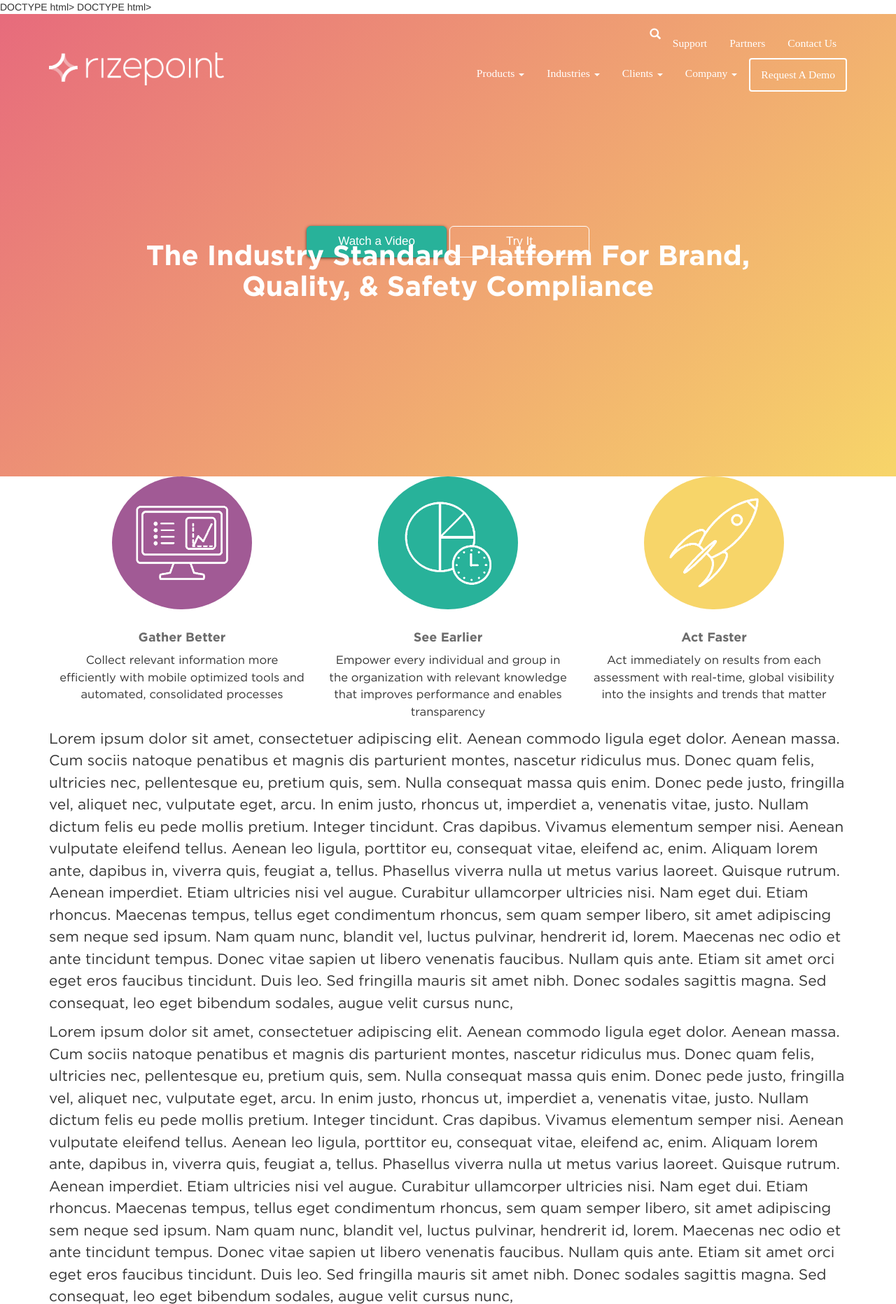
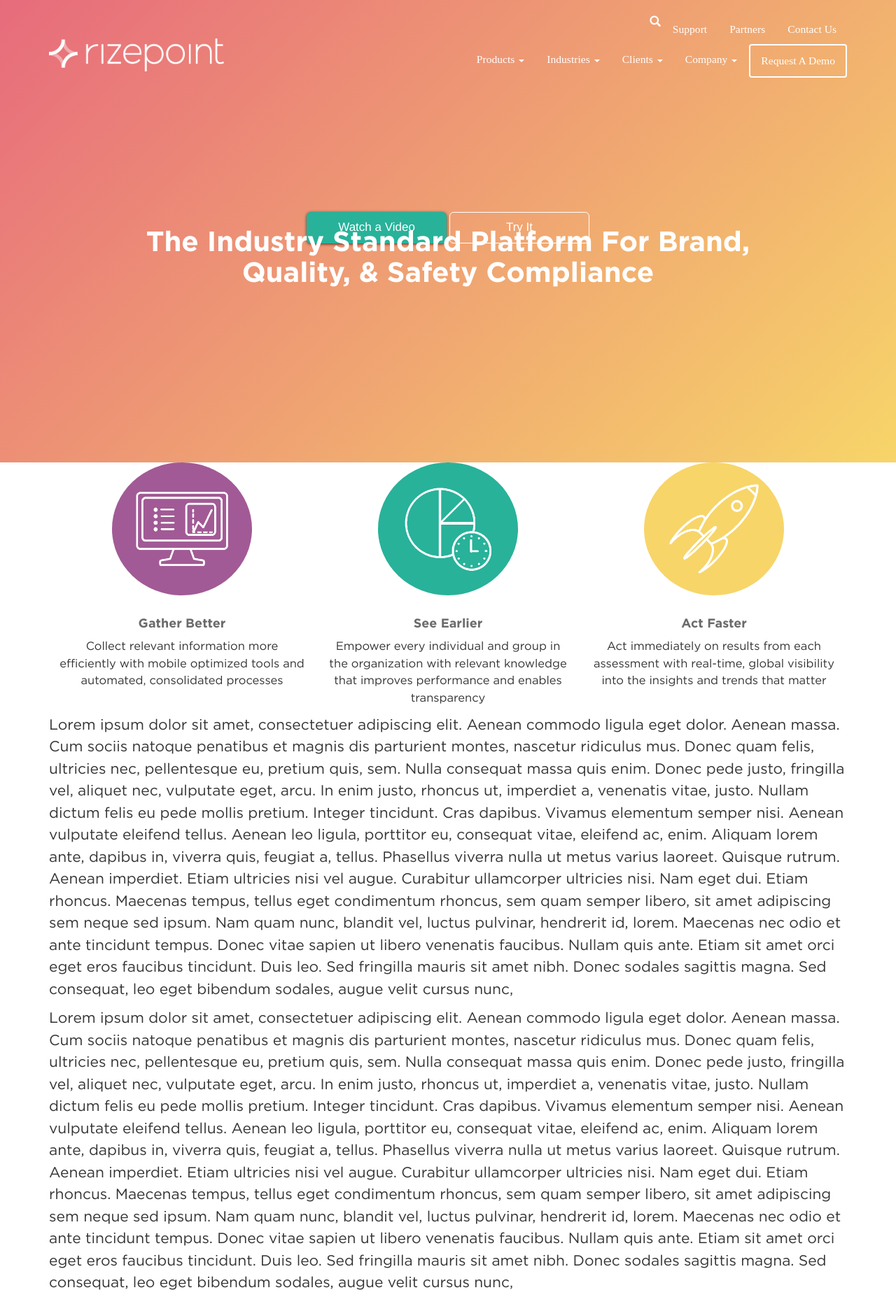
Before and after one commit to harley-travis/tribunal, a WordPress theme: template index.php in a window 1280 px wide. Shown: the top 1864 px of the page at 70% size. Run offline with PHP 8.4 and a stand-in for WordPress, Linux system fonts and the light colour scheme; the site name, menu and one post (Sample post) are stand-ins, and other content is empty.

Commit message:
header was repeating information. fixed.

```diff
--- a/header.php
+++ b/header.php
@@ -1,31 +1,4 @@
-DOCTYPE html>
-<!--[if IE 7]>
-<html class="ie ie7" <?php language_attributes(); ?>>
-<![endif]-->
-<!--[if IE 8]>
-<html class="ie ie8" <?php language_attributes(); ?>>
-<![endif]-->
-<!--[if !(IE 7) & !(IE 8)]><!-->
-<html <?php language_attributes(); ?>>
-<!--<![endif]-->DOCTYPE html>
-<!--[if IE 7]>
-<html class="ie ie7" <?php language_attributes(); ?>>
-<![endif]-->
-<!--[if IE 8]>
-<html class="ie ie8" <?php language_attributes(); ?>>
-<![endif]-->
-<!--[if !(IE 7) & !(IE 8)]><!-->
-<html <?php language_attributes(); ?>>
-<!--<![endif]--><!DOCTYPE html>
-<!--[if IE 7]>
-<html class="ie ie7" <?php language_attributes(); ?>>
-<![endif]-->
-<!--[if IE 8]>
-<html class="ie ie8" <?php language_attributes(); ?>>
-<![endif]-->
-<!--[if !(IE 7) & !(IE 8)]><!-->
-<html <?php language_attributes(); ?>>
-<!--<![endif]--><!DOCTYPE html>
+<!DOCTYPE html>
 <!--[if IE 7]>
 <html class="ie ie7" <?php language_attributes(); ?>>
 <![endif]-->
@@ -35,68 +8,6 @@
 <!--[if !(IE 7) & !(IE 8)]><!-->
 <html <?php language_attributes(); ?>>
 <!--<![endif]-->
-<head><!DOCTYPE html>
-<!--[if IE 7]>
-<html class="ie ie7" <?php language_attributes(); ?>>
-<![endif]-->
-<!--[if IE 8]>
-<html class="ie ie8" <?php language_attributes(); ?>>
-<![endif]-->
-<!--[if !(IE 7) & !(IE 8)]><!-->
-<html <?php language_attributes(); ?>>
-<!--<![endif]-->
-<head><!DOCTYPE html>
-<!--[if IE 7]>
-<html class="ie ie7" <?php language_attributes(); ?>>
-<![endif]-->
-<!--[if IE 8]>
-<html class="ie ie8" <?php language_attributes(); ?>>
-<![endif]-->
-<!--[if !(IE 7) & !(IE 8)]><!-->
-<html <?php language_attributes(); ?>>
-<!--<![endif]-->
-<head><!DOCTYPE html>
-<!--[if IE 7]>
-<html class="ie ie7" <?php language_attributes(); ?>>
-<![endif]-->
-<!--[if IE 8]>
-<html class="ie ie8" <?php language_attributes(); ?>>
-<![endif]-->
-<!--[if !(IE 7) & !(IE 8)]><!-->
-<html <?php language_attributes(); ?>>
-<!--<![endif]-->
-<head><!DOCTYPE html>
-<!--[if IE 7]>
-<html class="ie ie7" <?php language_attributes(); ?>>
-<![endif]-->
-<!--[if IE 8]>
-<html class="ie ie8" <?php language_attributes(); ?>>
-<![endif]-->
-<!--[if !(IE 7) & !(IE 8)]><!-->
-<html <?php language_attributes(); ?>>
-<!--<![endif]-->
-<head><!DOCTYPE html>
-<!--[if IE 7]>
-<html class="ie ie7" <?php language_attributes(); ?>>
-<![endif]-->
-<!--[if IE 8]>
-<html class="ie ie8" <?php language_attributes(); ?>>
-<![endif]-->
-<!--[if !(IE 7) & !(IE 8)]><!-->
-<html <?php language_attributes(); ?>>
-<!--<![endif]-->
-<head><!DOCTYPE html>
-<!--[if IE 7]>
-<html class="ie ie7" <?php language_attributes(); ?>>
-<![endif]-->
-<!--[if IE 8]>
-<html class="ie ie8" <?php language_attributes(); ?>>
-<![endif]-->
-<!--[if !(IE 7) & !(IE 8)]><!-->
-<html <?php language_attributes(); ?>>
-<!--<![endif]-->
-<head><!doctype html>
-<html>
 	<head>
 		<title>Home | RizePoint</title>
 
```
